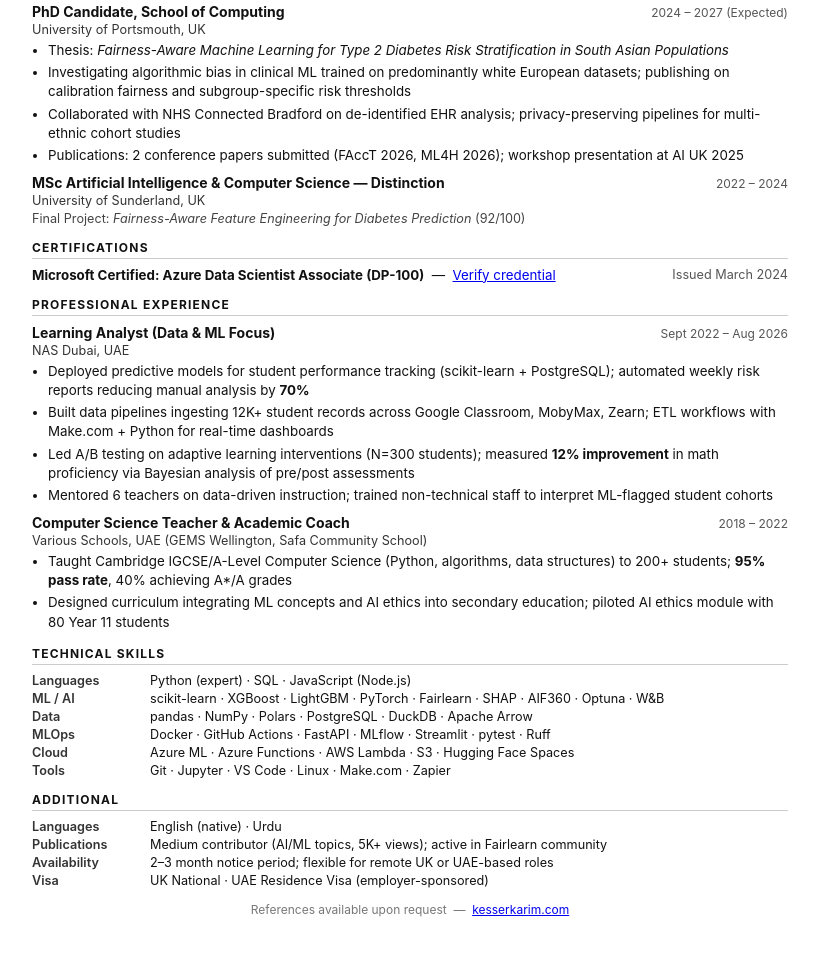
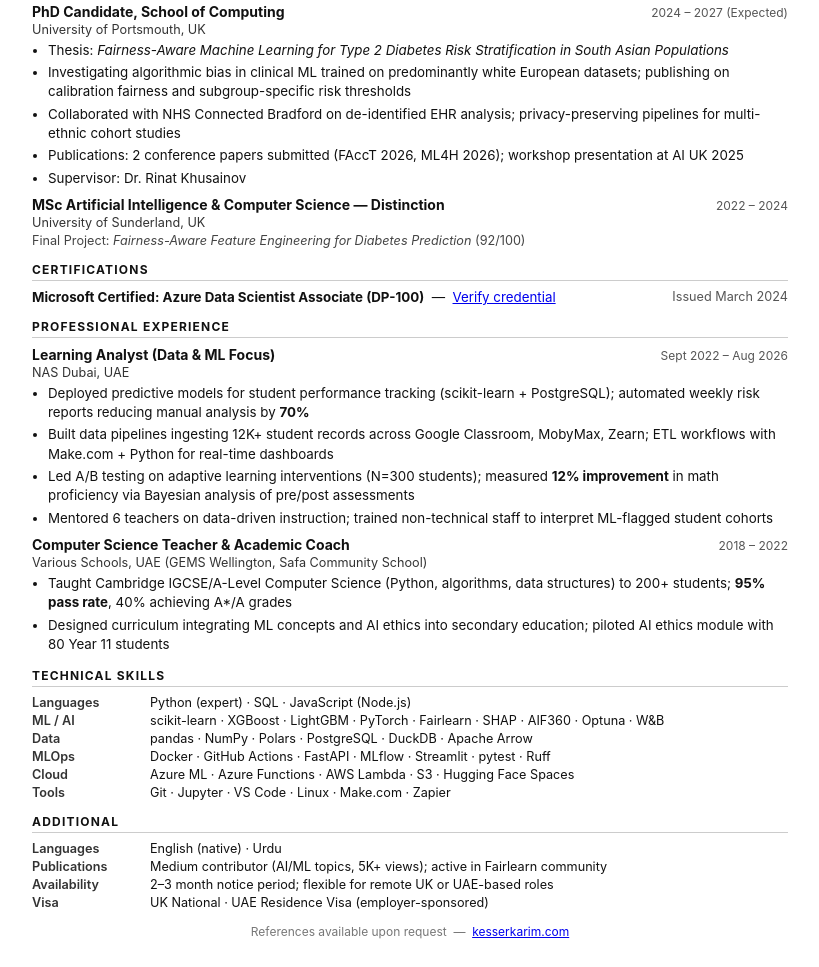
Before and after one commit to kesserk/kesserk.github.io, a plain HTML site: page cv.html in a window 1280 px wide. Shown: the part 744-1711 px from the top of the page, without its empty margins (230-1049 px from the left). Before the commit the page ends 1689 px from the top, so only its background shows below. Drawn offline with Linux system fonts and the light colour scheme.

Commit message:
Add supervisor information to CV

```diff
--- a/cv.html
+++ b/cv.html
@@ -91,6 +91,7 @@ li{margin-bottom:3px;font-size:10pt;line-height:1.45}
   <li>Investigating algorithmic bias in clinical ML trained on predominantly white European datasets; publishing on calibration fairness and subgroup-specific risk thresholds</li>
   <li>Collaborated with NHS Connected Bradford on de-identified EHR analysis; privacy-preserving pipelines for multi-ethnic cohort studies</li>
   <li>Publications: 2 conference papers submitted (FAccT 2026, ML4H 2026); workshop presentation at AI UK 2025</li>
+        <li>Supervisor: Dr. Rinat Khusainov</li>
 </ul>
 
 <div class="role-header">
```
